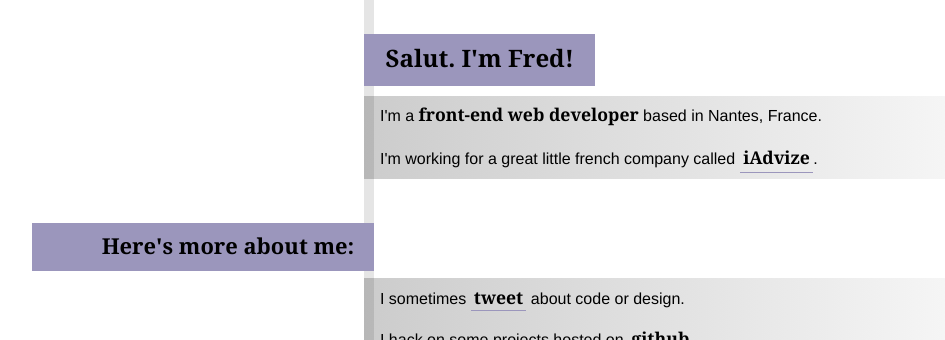
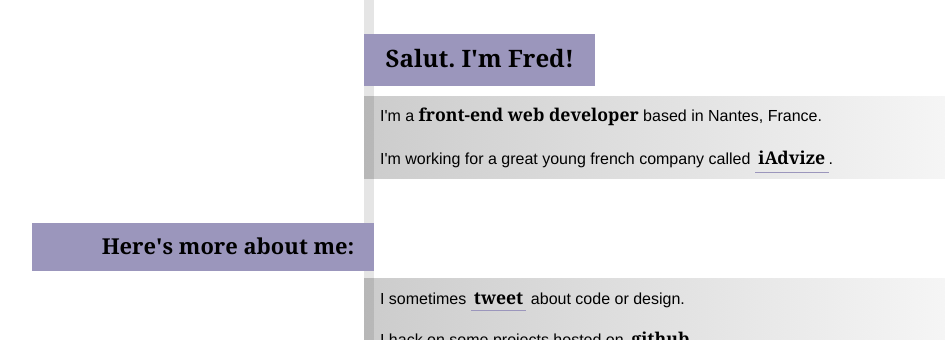
Before and after one commit to farnoux/farnoux.github.com, a Jekyll site: the page built from index.html, in a window 1280 px wide. Shown: the top 340 px of the page, without its empty margins (115-1060 px from the left). Built offline with Jekyll 4.4.1, drawn with Linux system fonts in a browser that asks for light colours.

Commit message:
Change "little" by "young".

```diff
--- a/index.html
+++ b/index.html
@@ -6,7 +6,7 @@ title: Fred Arnoux
 <h1>Salut. I'm Fred!</h1>
 
 <h3>I'm a <em class="bold">front-end web developer</em> based in Nantes, France.</h3>
-<p>I'm working for a great little french company called <em class="bold"><a href="http://iadvize.com">iAdvize</a></em>.</p>
+<p>I'm working for a great young french company called <em class="bold"><a href="http://iadvize.com">iAdvize</a></em>.</p>
 
 <h2 class="west">Here's more about me:</h2>
 <ul>
```
